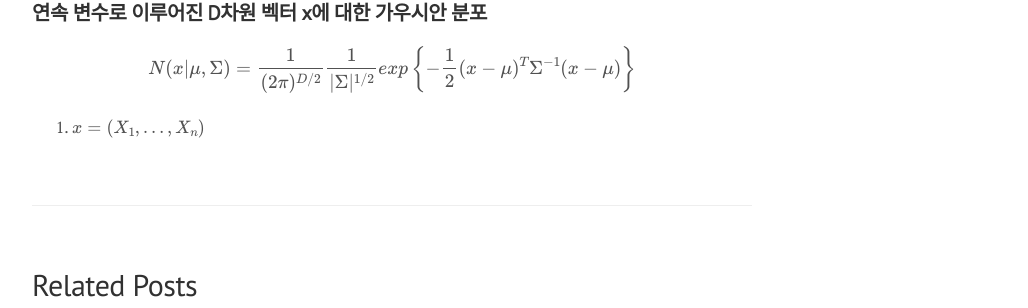
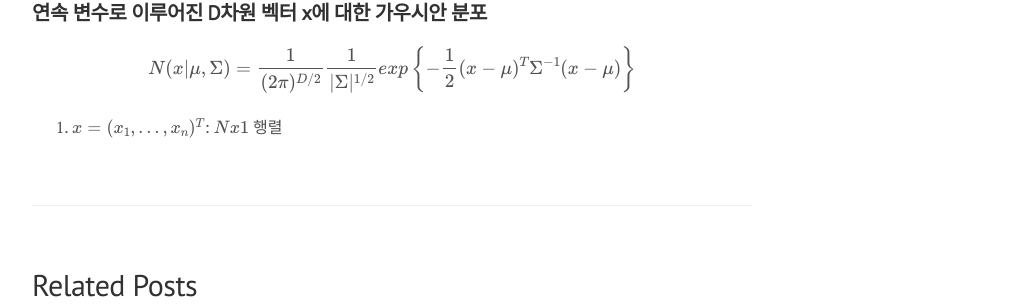
Before and after one commit to seokhoonj/seokhoonj.github.io, a Jekyll site: the page built from _posts/Math/2018-09-28-Math-gaussian_distribution.md, in a window 1280 px wide and 1222 px high. Shown: the part 667-975 px from the top of the window, without its empty margins (248-1276 px from the left). Built offline with Jekyll 4.4.1, drawn with Linux system fonts in a browser that asks for light colours; nearby versions of some CDN libraries; formulas are drawn with MathJax 3; comment, search, counter and statistics services are not loaded.

Commit message:
add _posts

```diff
--- a/_posts/Math/2018-09-28-Math-gaussian_distribution.md
+++ b/_posts/Math/2018-09-28-Math-gaussian_distribution.md
@@ -21,4 +21,4 @@ comments: false
 
 ## 연속 변수로 이루어진 D차원 벡터 x에 대한 가우시안 분포
 \\( N(x\|\mu, \Sigma) = \frac{1}{(2\pi)^{D/2}}\frac{1}{\|\Sigma\|^{1/2}} exp\left\lbrace-\frac{1}{2}(x-\mu)^T\Sigma^{-1}(x-\mu)\right\rbrace \\)
-1. $x = (X\_1, \ldots, X\_n)$
+1. $x = (x\_1, \ldots, x\_n)^T$: $N x 1$ 행렬
```
